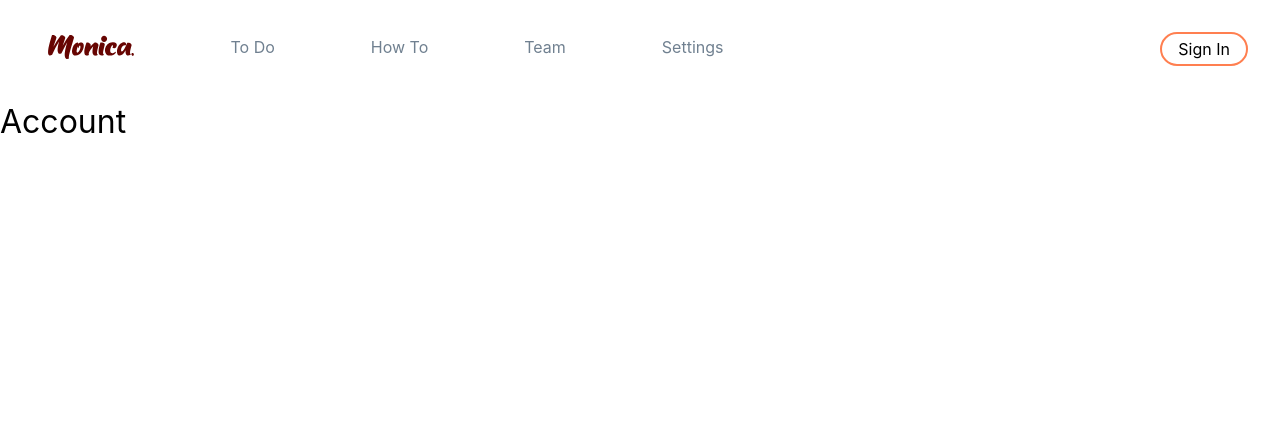
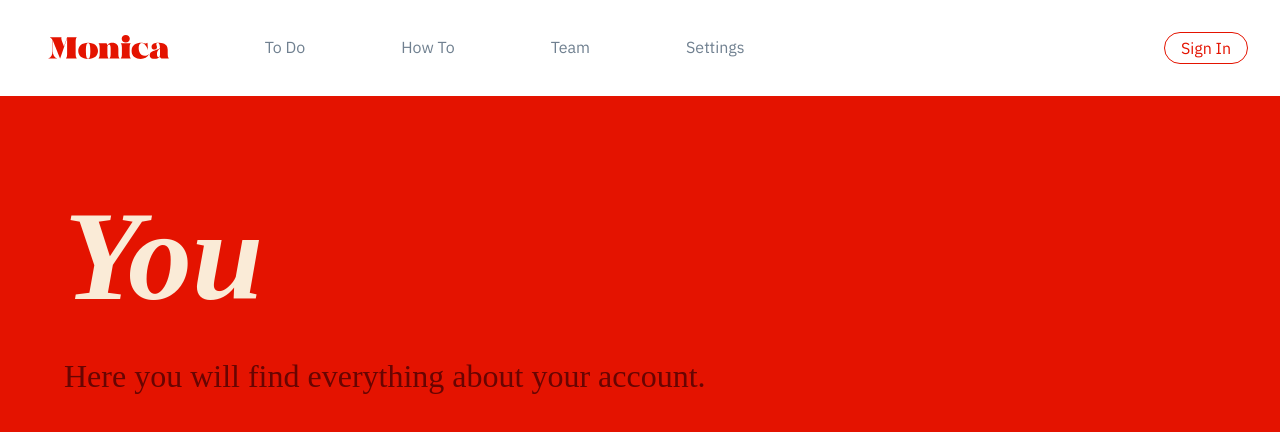
Before and after one commit to evilpaper/monica, a React (Create React App) app: page /account in a window 1280 px wide. Shown: the top 432 px of the page. Built offline with nearby package versions, Linux system fonts and the light colour scheme.

Commit message:
Add basic placeholder style for main section

```diff
--- a/src/App.css
+++ b/src/App.css
@@ -1,2 +1,22 @@
+@import url("https://fonts.googleapis.com/css2?family=IBM+Plex+Sans:ital,wght@0,300;0,400;0,500;0,600;0,700;1,300;1,400;1,500;1,600;1,700&family=IBM+Plex+Serif:ital,wght@0,300;0,400;0,500;0,700;1,300;1,400;1,500;1,700");
 @import "./utilities/reset.css";
 @import "./components/Navigation/styles.css";
+
+section {
+  padding: 4em;
+  font-family: "IBM Plex Serif, serif";
+  background-color: #e41300;
+  min-height: 100vh;
+}
+
+h1 {
+  font-weight: 700;
+  font-style: italic;
+  font-size: 8em;
+  color: antiquewhite;
+}
+
+p {
+  font-size: 2em;
+  color: #670502;
+}
--- a/src/components/Account/index.js
+++ b/src/components/Account/index.js
@@ -1,5 +1,10 @@
 import React from "react";
 
 export default function Account() {
-  return <h1>Account</h1>;
+  return (
+    <section>
+      <h1>You</h1>
+      <p>Here you will find everything about your account.</p>
+    </section>
+  );
 }
--- a/src/components/Howtos/index.js
+++ b/src/components/Howtos/index.js
@@ -1,5 +1,10 @@
 import React from "react";
 
 export default function Howtos() {
-  return <h1>How To</h1>;
+  return (
+    <section>
+      <h1>How To's</h1>
+      <p>Here you will find all your how-to's</p>
+    </section>
+  );
 }
--- a/src/components/Navigation/styles.css
+++ b/src/components/Navigation/styles.css
@@ -1,4 +1,6 @@
 .navigation-container {
+  font-family: "IBM Plex Sans", sans-serif;
+  font-weight: 500;
   display: flex;
   justify-content: space-between;
   padding: 2em;
@@ -20,7 +22,7 @@
 .navigation-list__item--account {
   margin-right: 0;
   border-radius: 50px;
-  border: 2px solid coral;
+  border: 1px solid #e41300;
 }
 
 .naviagtion-link {
@@ -32,5 +34,5 @@
 }
 
 .is-active {
-  color: black;
+  color: #e41300;
 }
--- a/src/components/Settings/index.js
+++ b/src/components/Settings/index.js
@@ -1,5 +1,10 @@
 import React from "react";
 
 export default function Settings() {
-  return <h1>Settings</h1>;
+  return (
+    <section>
+      <h1>Settings</h1>
+      <p>Here you will find all relevant settings for you business,</p>
+    </section>
+  );
 }
--- a/src/components/Team/index.js
+++ b/src/components/Team/index.js
@@ -1,5 +1,10 @@
 import React from "react";
 
 export default function Team() {
-  return <h1>Team</h1>;
+  return (
+    <section>
+      <h1>Team</h1>
+      <p>Here you will find everything about your team.</p>
+    </section>
+  );
 }
--- a/src/components/Todos/index.js
+++ b/src/components/Todos/index.js
@@ -1,5 +1,10 @@
 import React from "react";
 
 export default function Todos() {
-  return <h1>To Do</h1>;
+  return (
+    <section>
+      <h1>To Do</h1>
+      <p>Here you will find all of your business food safety to-do's.</p>
+    </section>
+  );
 }
```
Also changed, not shown: src/assets/monica-logo.png (deleted), src/assets/monica-logo.svg.
